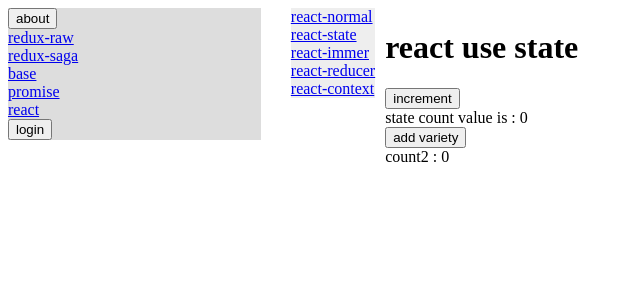
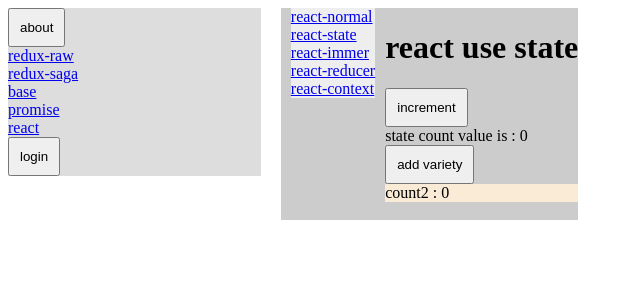
Before and after one commit to mikeiansky/react-learn, a React (Create React App) app: page /react/state in a window 1280 px wide. Shown: the top 300 px of the page, without its empty margins (0-640 px from the left). Built offline with nearby package versions, Linux system fonts and the light colour scheme.

Commit message:
sass 学习

```diff
--- a/package.json
+++ b/package.json
@@ -2,6 +2,9 @@
   "name": "react-001",
   "version": "0.1.0",
   "private": true,
+  "templateInfo": {
+    "css": "sass"
+  },
   "dependencies": {
     "@emotion/react": "^11.11.4",
     "@emotion/styled": "^11.11.5",
@@ -19,6 +22,7 @@
     "react-scripts": "5.0.1",
     "redux": "^5.0.1",
     "redux-saga": "^1.3.0",
+    "sass": "^1.75.0",
     "sort-by": "^1.2.0",
     "use-immer": "^0.9.0",
     "web-vitals": "^2.1.4"
--- a/src/pages/react/ReactState.js
+++ b/src/pages/react/ReactState.js
@@ -1,23 +1,23 @@
 import {useState} from "react";
 import { css } from '@emotion/react';
+import './hello.scss'
+// import './hello.css'
 
 export default function () {
 
     const [count, setCount] = useState(0)
     const [count2, setCount2] = useState(0)
 
-    const c2_css = css`
-        font-size: 25px;
-        color: red;
-    `;
-
     return (
         <div>
             <h1>react use state</h1>
-            <button onClick={() => {
-                setCount(count + 1)
-            }}>increment
-            </button>
+            <span>
+                <button onClick={() => {
+                    setCount(count + 1)
+                }}>increment
+                </button>
+            </span>
+
             <br/>
             state count value is : {count}
             <br/>
@@ -30,9 +30,9 @@ export default function () {
                 add variety
             </button>
             <br/>
-            <div >
+            <main className={'hello'}>
                 count2 : {count2}
-            </div>
+            </main>
             <br/>
 
         </div>
--- /dev/null
+++ b/src/pages/react/hello.scss
@@ -0,0 +1,15 @@
+
+
+
+.hello {
+  background-color: antiquewhite;
+}
+
+div {
+  background-color: #ccc;
+
+  button {
+    padding: 10px;
+  }
+
+}
```
